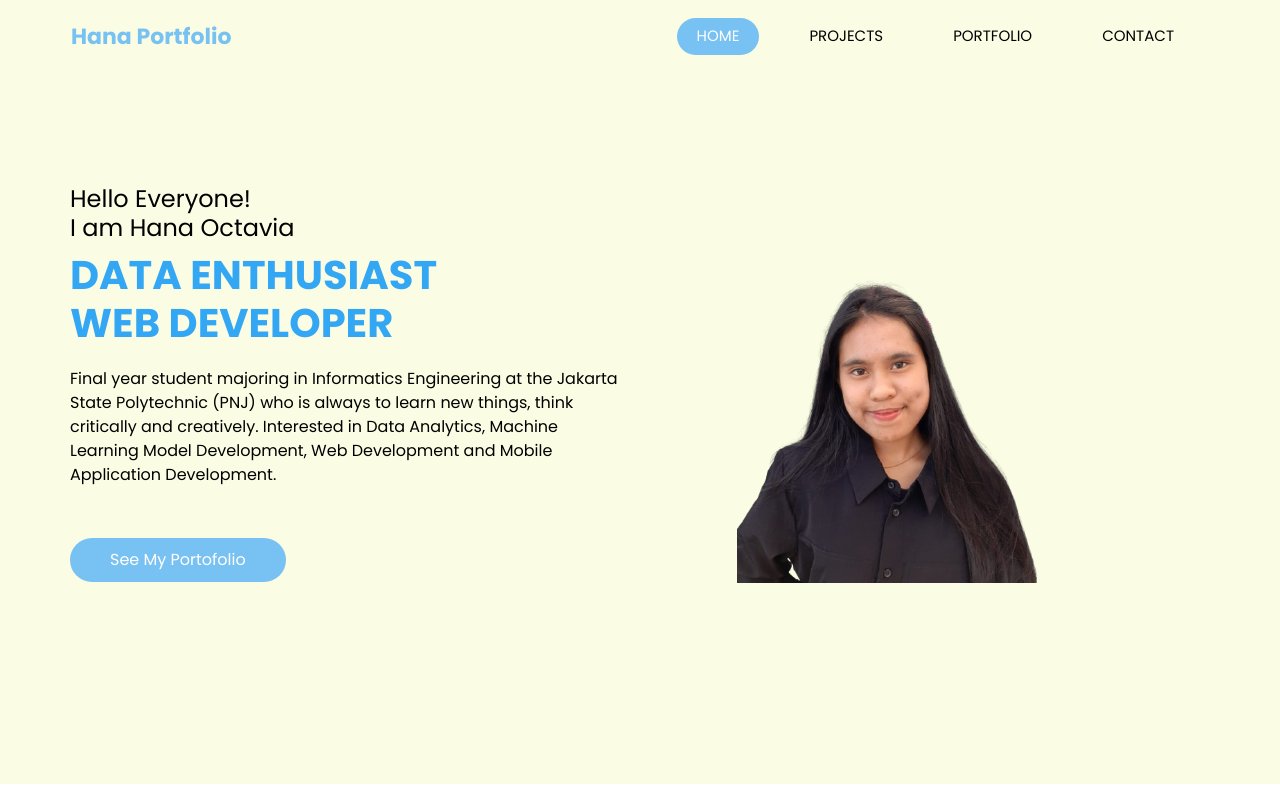
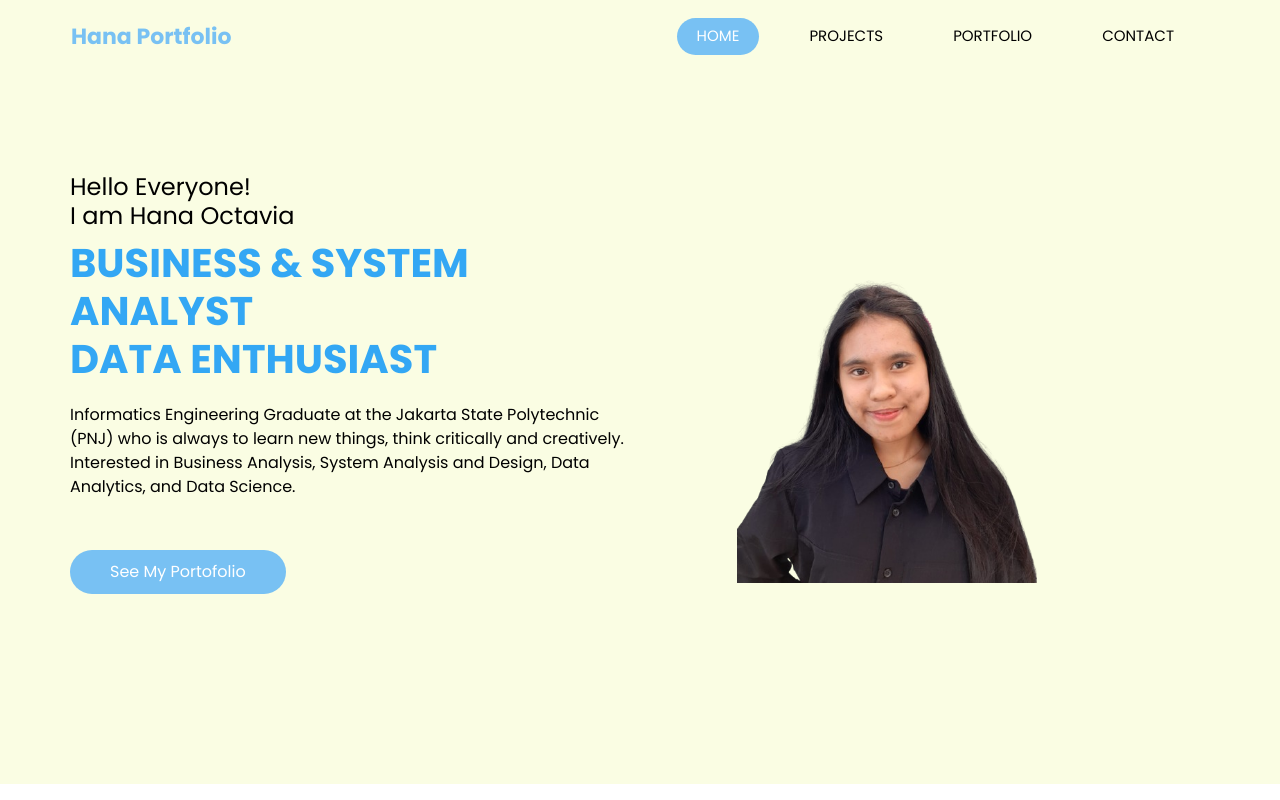
Before and after one commit to HanaOctavia/Hana-Portfolio, a plain HTML site: page index.html in a window 1280 px wide. Shown: the top 800 px of the page. Drawn offline with Linux system fonts and the light colour scheme.

Commit message:
Update Summary index.html

```diff
--- a/index.html
+++ b/index.html
@@ -75,11 +75,11 @@
               <h4>Hello Everyone! <br>
               I am Hana Octavia</h4>
               <h1>
-                Data Enthusiast <br>
-                Web Developer
+                 Business & System Analyst <br>
+                Data Enthusiast
               </h1>
               <p>
-                Final year student majoring in Informatics Engineering at the Jakarta State Polytechnic (PNJ) who is always to learn new things, think critically and creatively. Interested in Data Analytics, Machine Learning Model Development, Web Development and Mobile Application Development.
+                Informatics Engineering Graduate at the Jakarta State Polytechnic (PNJ) who is always to learn new things, think critically and creatively. Interested in Business Analysis, System Analysis and Design, Data Analytics, and Data Science.
               </p>
               <a href="#portofolio" >
                 See My Portofolio
```
